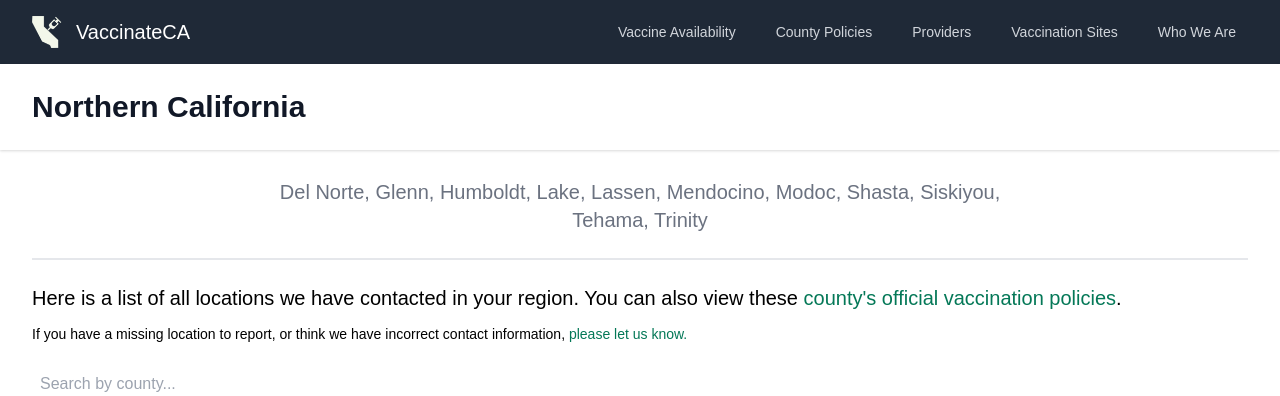
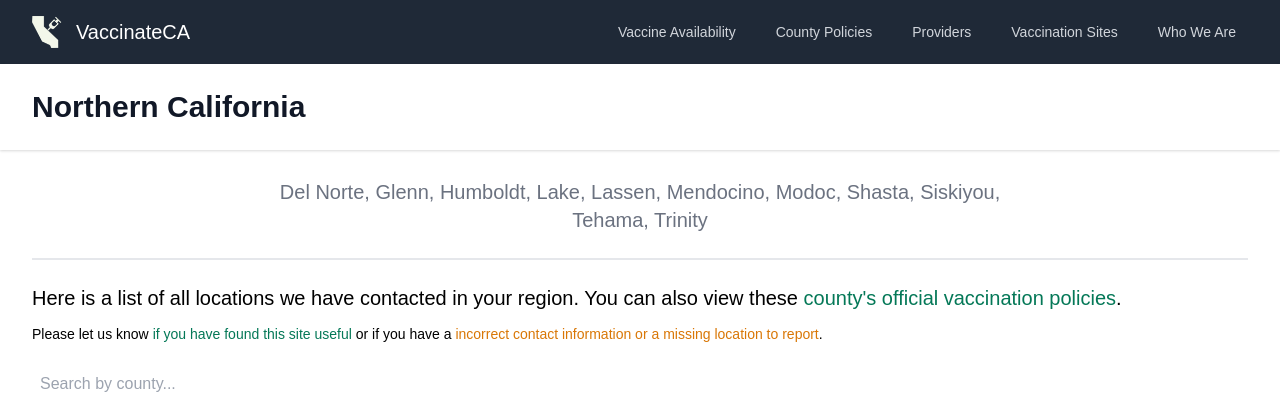
Before and after one commit to CAVaccineInventory/site, a Jekyll site: the page built from _regions/northern_california.md, in a window 1280 px wide, cut to the strip 0-396 px from the top of the page. Built offline with Jekyll 4.4.1, drawn with Linux system fonts in a browser that asks for light colours; some web fonts are replaced; comment, search, counter and statistics services are not loaded.

Commit message:
Request feedback from Region pages

```diff
--- a/_layouts/region.html
+++ b/_layouts/region.html
@@ -29,7 +29,10 @@
             </p>
 
             <div class="text-sm mb-6">
-              If you have a missing location to report, or think we have incorrect contact information, <a href="https://airtable.com/shrY44NvEjHBscrOH">please let us know.</a>
+              Please let us know
+              <a href="https://airtable.com/shrOMv5EI1jYwV1XR" class="font-medium">if you have found this site useful</a>
+              or if you have a
+              <a href="https://airtable.com/shrY44NvEjHBscrOH" class="font-medium text-yellow-600">incorrect contact information or a missing location to report</a>.
             </div>
 
             <div class="autoComplete_wrapper">
```
